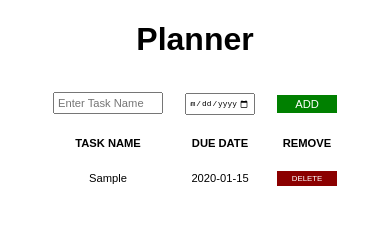
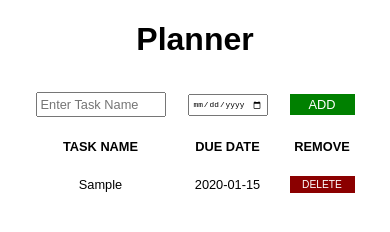
Before and after one commit to s-ranjith-05/to-do-planner, a plain HTML site: page index.html in a window 390 px wide. Both pictures are taken after typing "Sample", "2020-01-15" into the empty fields and a click on the button "ADD". Drawn offline with Linux system fonts and the light colour scheme.

Commit message:
update: css changed.

```diff
--- a/css/style.css
+++ b/css/style.css
@@ -65,18 +65,18 @@ td{
         width: 200px;
     }
     .input-name {
-        width: 100px;
-        font-size: 0.7em;
+        width: 120px;
+        font-size: 0.8em;
         padding: 3px;
     }
     .input-date {
-        width: 60px;
+        width: 70px;
         font-size:0.6em;
         padding: 3px;
     }
     .add-btn {
-        width: 60px;
-        font-size: 0.7em;
+        width: 65px;
+        font-size: 0.8em;
         padding: 3px;
         border: none;
         cursor: pointer;
@@ -84,20 +84,26 @@ td{
         color: white;
     }
     .title-text th {
-        font-size: 0.7em;
+        font-size: 0.8em;
         font-weight: bold;
     }
     td{
-        font-size: 0.7em;
+        font-size: 0.8em;
     }
     .dlt-btn {
-        width: 60px;
-        font-size: 0.7em;
+        width: 65px;
+        font-size: 0.8em;
         padding: 3px;
         border: none;
         cursor: pointer;
         background-color: darkred;
         color: white;
     }
+    .required {
+        font-size: 0.8em;
+        font-weight: bold;
+        margin-left:50px;
+        color: red;
+    }
 
 }
```
